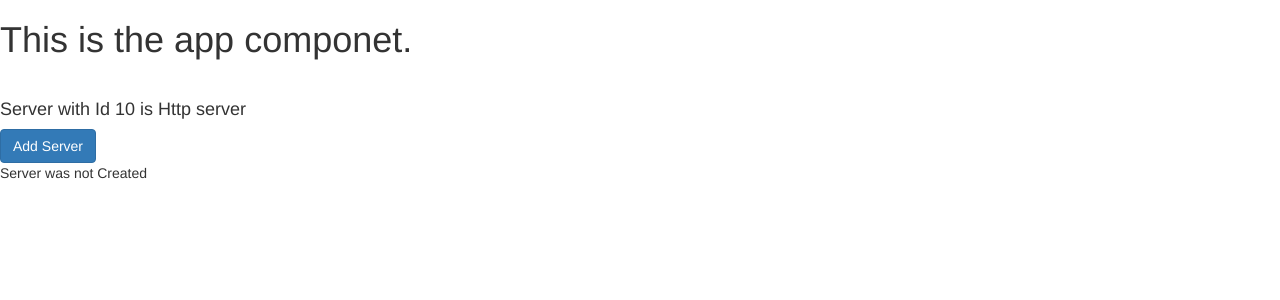
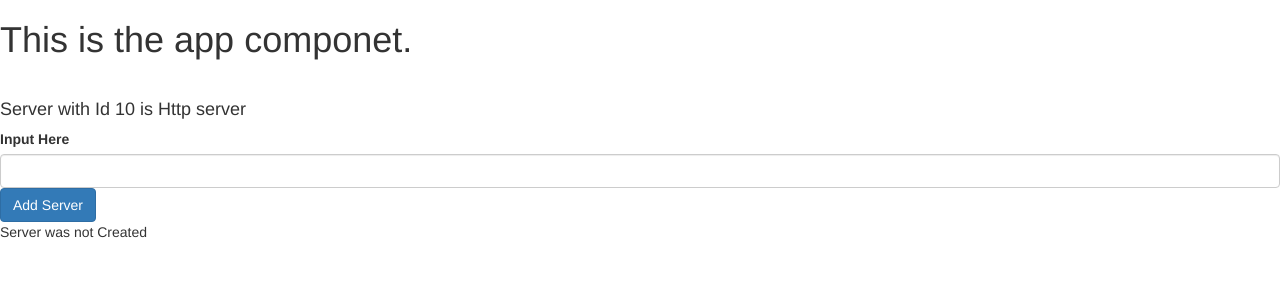
Before and after one commit to sandeep0077/Lerning-Angular-with-Git, an Angular app: page / in a window 1280 px wide. Shown: the top 300 px of the page. Built offline with nearby package versions, Linux system fonts and the light colour scheme.

Commit message:
Pass and use Data in Event Binding

```diff
--- a/src/app/servers/servers.component.html
+++ b/src/app/servers/servers.component.html
@@ -1,3 +1,6 @@
+<label>Input Here</label>
+<input type="text" class="form-control" (input) = "onUpdateServerName($event)">
 <button class="btn btn-primary" (click)="onCreateServer()" [disabled]="!allowNewServer">Add Server</button>
 
 <p>{{serverCreationStatus}}</p>
+<p>{{serverName}}</p>
--- a/src/app/servers/servers.component.ts
+++ b/src/app/servers/servers.component.ts
@@ -8,10 +8,15 @@
 export class ServersComponent implements OnInit {
 allowNewServer = false;
 serverCreationStatus =  "Server was not Created";
+serverName = "";
 
 // Event Binding
 onCreateServer() {
   this.serverCreationStatus = "Server was Created"
+}
+
+onUpdateServerName(event : Event){
+  this.serverName =(<HTMLInputElement>event.target).value;
 }
 
   constructor() {
```
